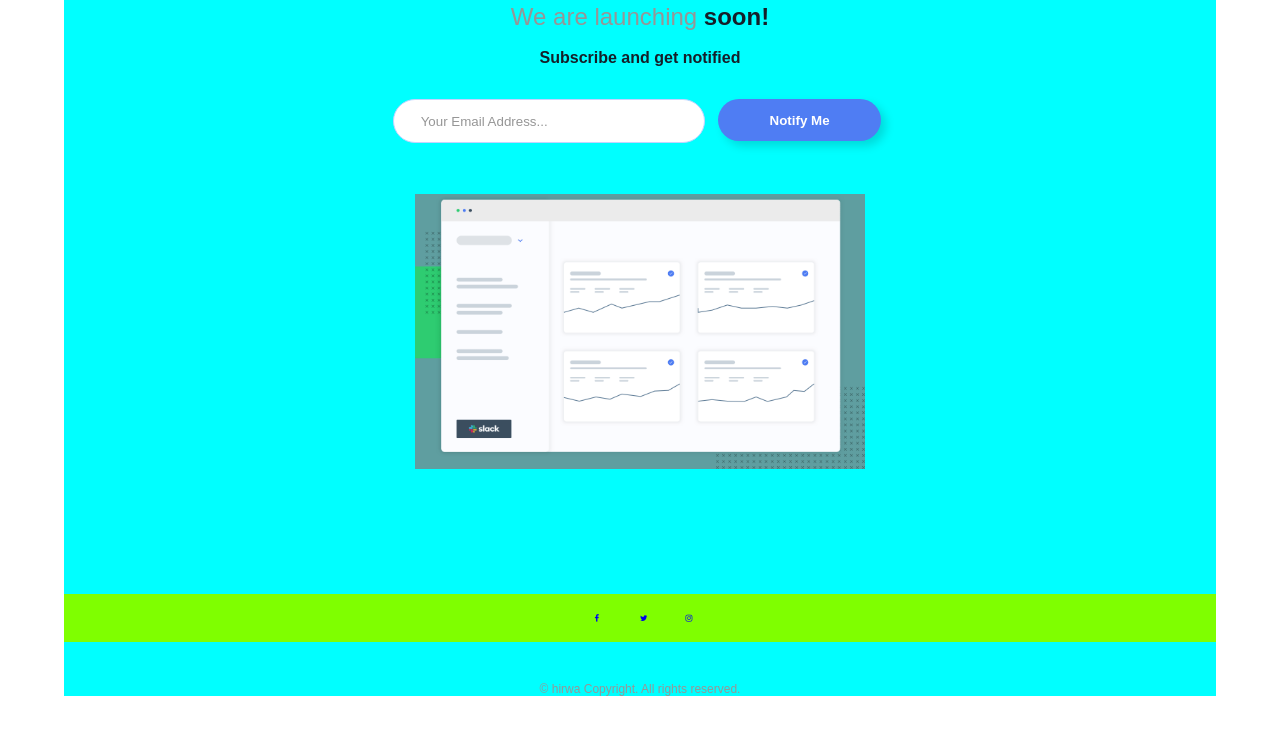
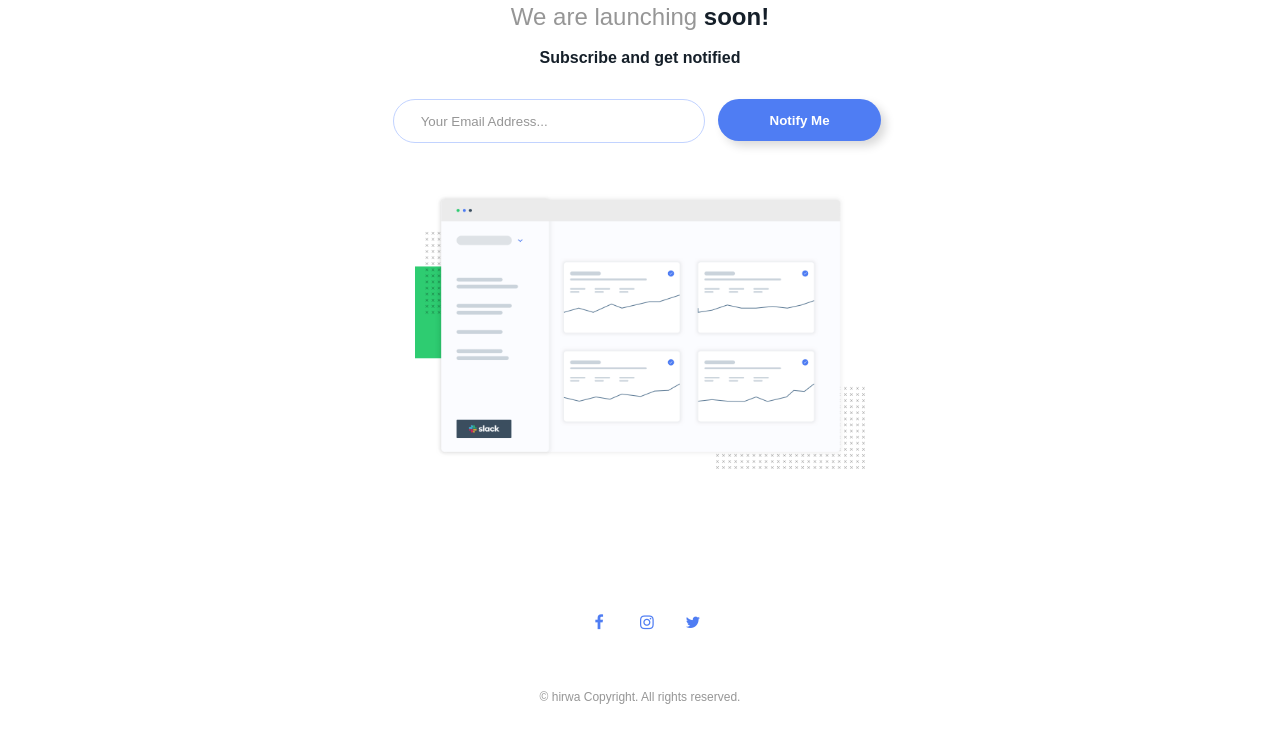
Before and after one commit to celine-kanagwa/ping-caming-soon-page-starter, a plain HTML site: page index.html in a window 1280 px wide. Shown: the part 119-862 px from the top of the page. Drawn offline with Linux system fonts and the light colour scheme.

Commit message:
done some changes

```diff
--- a/CSS/main.css
+++ b/CSS/main.css
@@ -15,7 +15,7 @@ body{
           width: 90%;
           margin: 4em 0 2em 0;
           text-align: center;
-          background-color: aqua;
+
 
 }
 header img{
@@ -95,27 +95,30 @@ input {
     width: 100%;
     max-width: 450px;
     margin-bottom: 3em;
-    background-color: cadetblue;
+
 
   }
 
   .social-links{
     margin-bottom: 2em;
     margin-top: -3em;
-    background-color: chartreuse;
+
+
   }
 
- /* Style all font awesome icons */
 .fa {
     padding: 20px;
-    font-size: 0.5rem;
-    max-width: 20px;
+    font-size: 0.8em;
+    max-width: 40px;
     text-align: center;
     text-decoration: none;
+    color: hsl(223, 87%, 63%);
 
   }
-  .fa .fa fa-facebook {
-background-color: coral;
+  .social-links a:hover {
+  background-color: hsl(223, 87%, 63%);
+  color: white;
+  border-radius: 20px;
   }
 
   footer p {
--- a/index.html
+++ b/index.html
@@ -37,9 +37,9 @@
 
         <footer>
             <div class="social-links">
-                <a href="#" class="fa fa-facebook"> </a>
+                <a href="#" class="fa fa-facebook"></a>
+                <a href="#" class="fa fa-instagram"></a>
                 <a href="#" class="fa fa-twitter"></a>
-                <a href="#" class="fa fa-instagram"></a>
             </div>
             <p>&copy; hirwa Copyright. All rights reserved.</p>
         </footer>
```
